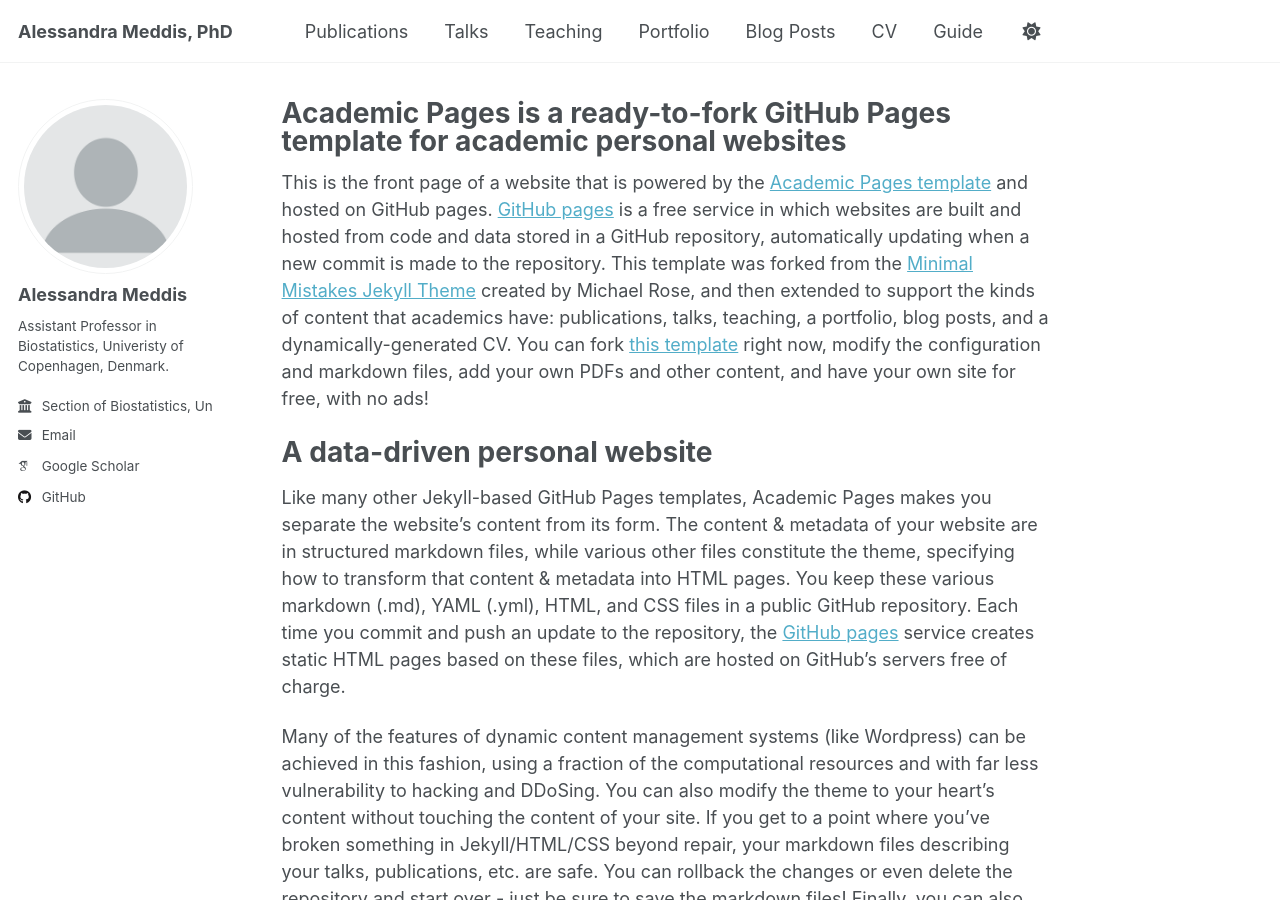
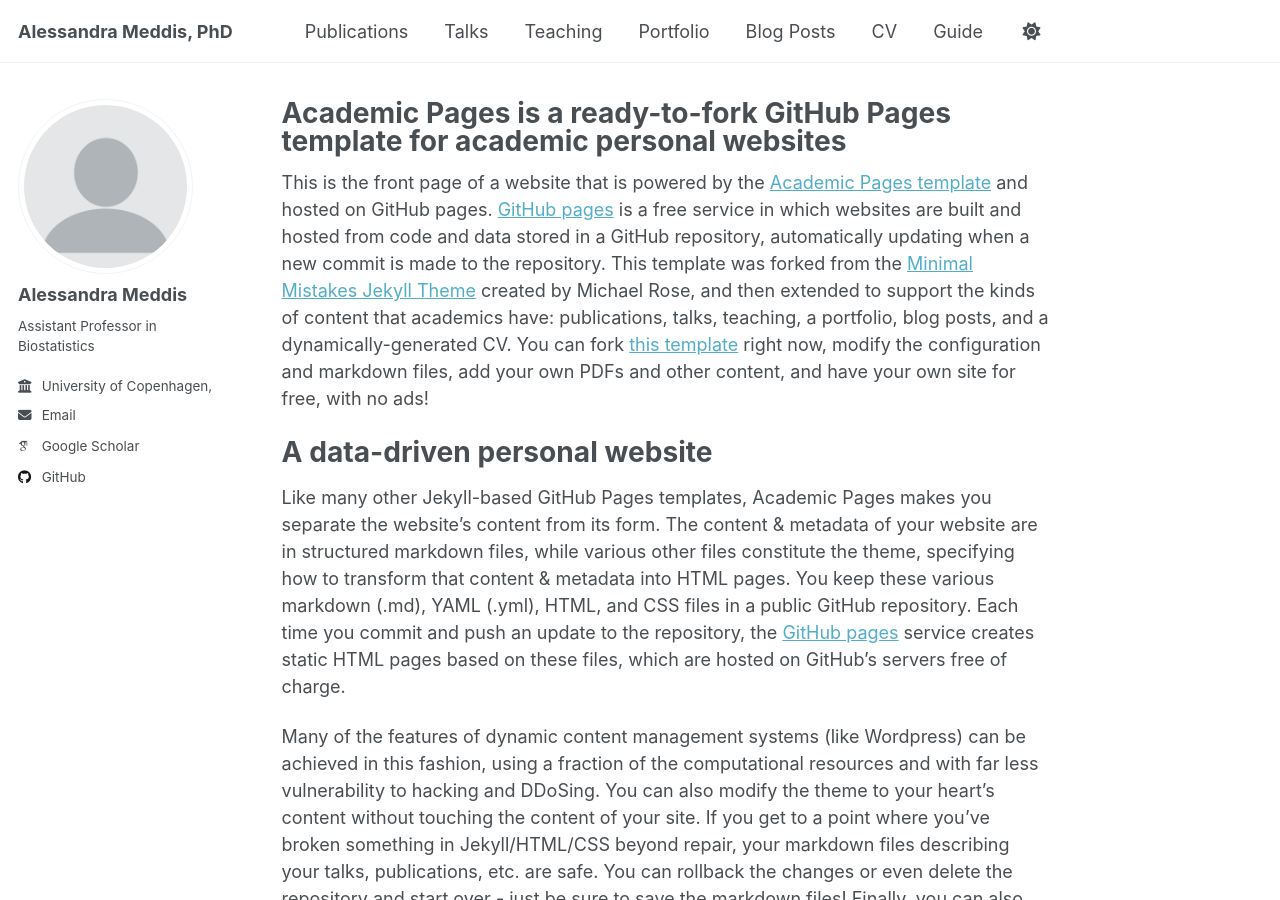
Before and after one commit to AMeddis/ameddis.github.io, a Jekyll site: the page built from _pages/about.md, in a window 1280 px wide and 900 px high. Built offline with Jekyll 4.4.1, drawn with Linux system fonts in a browser that asks for light colours; some web fonts are replaced.

Commit message:
Update _config.yml

```diff
--- a/_config.yml
+++ b/_config.yml
@@ -12,7 +12,7 @@ site_theme               : "default"
 title                    : "Alessandra Meddis, PhD"
 title_separator          : "-"
 name                     : &name "Alessandra Meddis"
-description              : &description " Assistant Professor in Biostatistics, Univeristy of Copenhagen, Denmark."
+description              : &description " Assistant Professor in Biostatistics."
 url                      : https://academicpages.github.io # the base hostname & protocol for your site e.g. "https://[your GitHub username].github.io" or if you already have some other page hosted on Github then use "https://[your GitHub username].github.io/[Your Repo Name]"
 baseurl                  : "" # the subpath of your site, e.g. "/blog"
 repository               : "AMeddis/ameddis.github.io"
@@ -25,9 +25,9 @@ author:
   avatar           : "profile.png"
   name             : "Alessandra Meddis"
   pronouns         : # example: "she/her"
-  bio              : "Assistant Professor in Biostatistics, Univeristy of Copenhagen, Denmark."
+  bio              : "Assistant Professor in Biostatistics"
   location         :
-  employer         : "Section of Biostatistics, University of Copenhagen, Denmark."
+  employer         : "University of Copenhagen, Denmark."
   uri              : # URL
   email            : "alme@sund.ku.dk"
 
```
